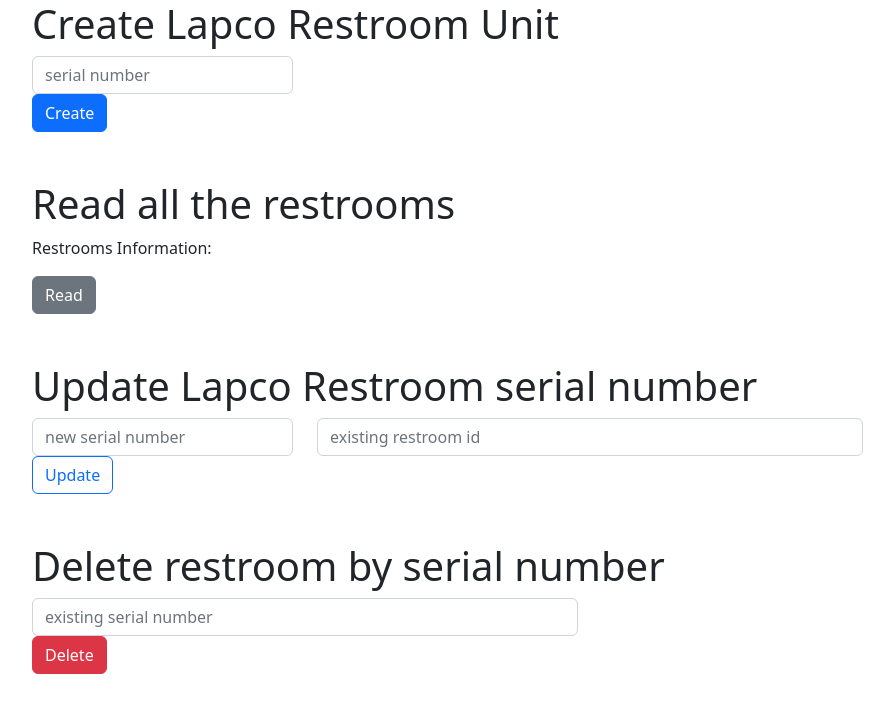
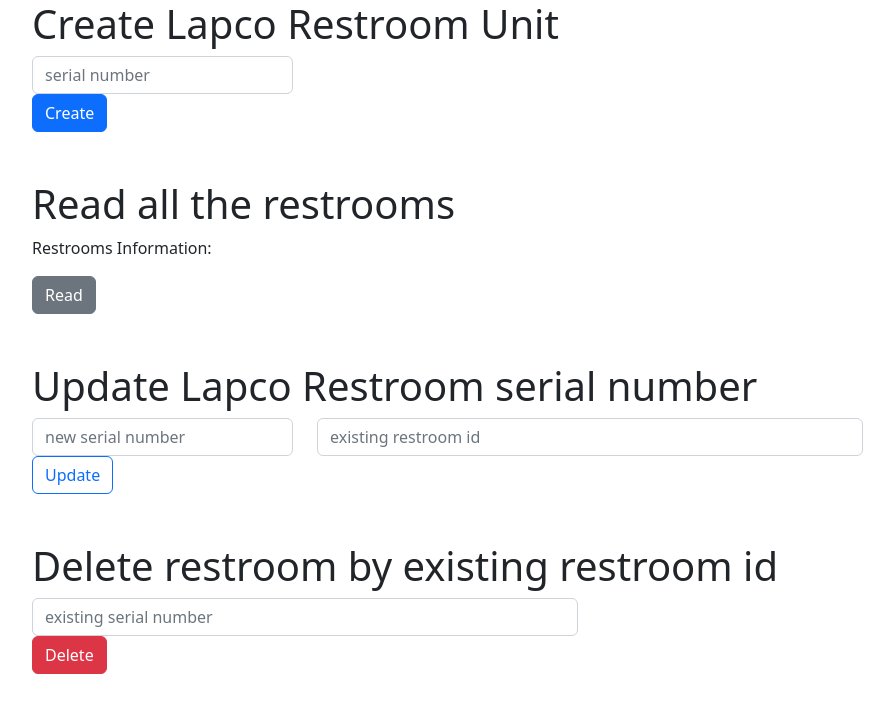
Before and after one commit to nawarajshahi/fesd12, a website: page index.html in a window 1280 px wide. Shown: the whole page, without its empty margins (50-944 px from the left). Drawn offline with nearby package versions, Linux system fonts and the light colour scheme.

Commit message:
updated index file title and heading title

```diff
--- a/index.html
+++ b/index.html
@@ -3,7 +3,7 @@
   <head>
     <meta charset="utf-8">
     <meta name="viewport" content="width=device-width, initial-scale=1">
-    <title>Bootstrap demo</title>
+    <title>Lapco Crud Application</title>
     <link href="https://cdn.jsdelivr.net/npm/bootstrap@5.2.2/dist/css/bootstrap.min.css" rel="stylesheet" integrity="sha384-Zenh87qX5JnK2Jl0vWa8Ck2rdkQ2Bzep5IDxbcnCeuOxjzrPF/et3URy9Bv1WTRi" crossorigin="anonymous">
   </head>
   <body>
@@ -55,7 +55,7 @@
     </div>
 
     <div class="delete container container-fluid mb-5">
-        <h1>Delete restroom by serial number</h1>
+        <h1>Delete restroom by existing restroom id</h1>
         <div class="row">
             <div class="col col-sm-6">
               <input type="text" class="form-control" placeholder="existing serial number" aria-label="serial-number" id="deleteSerialNo">
```
